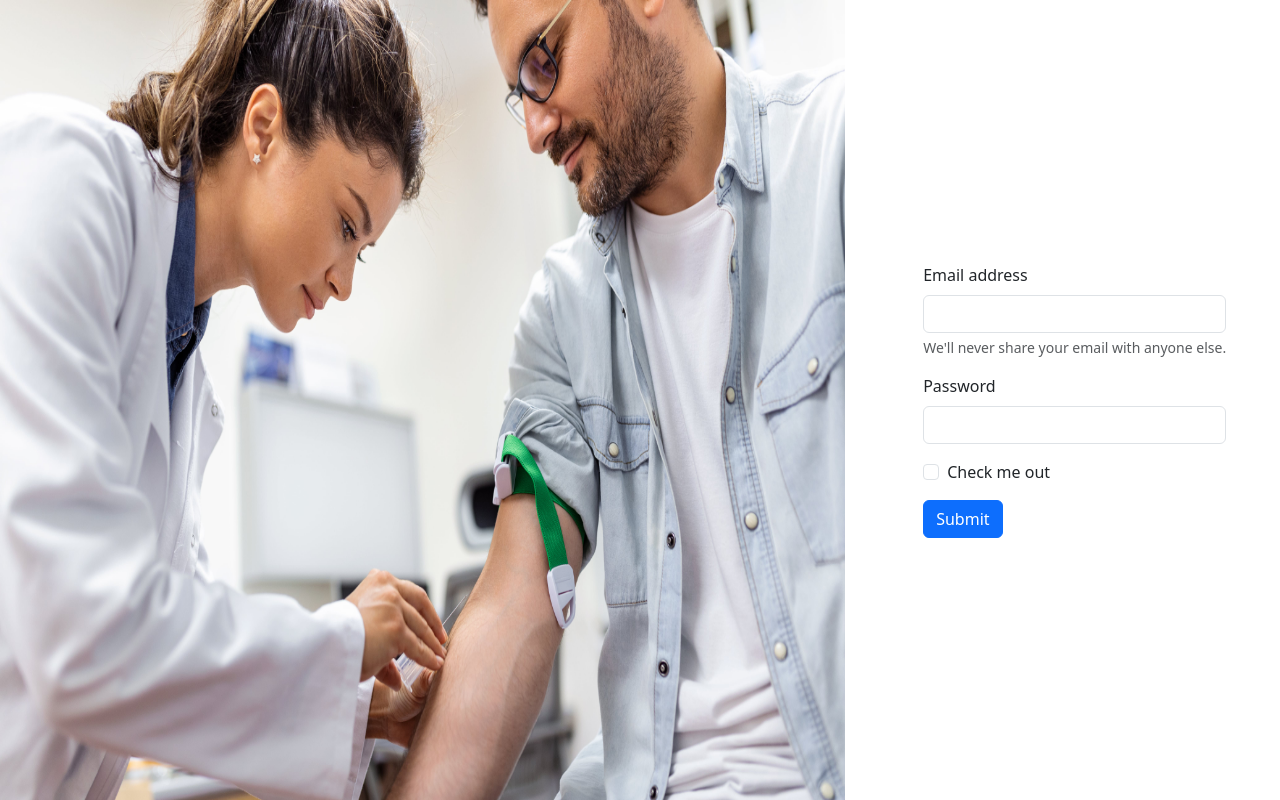
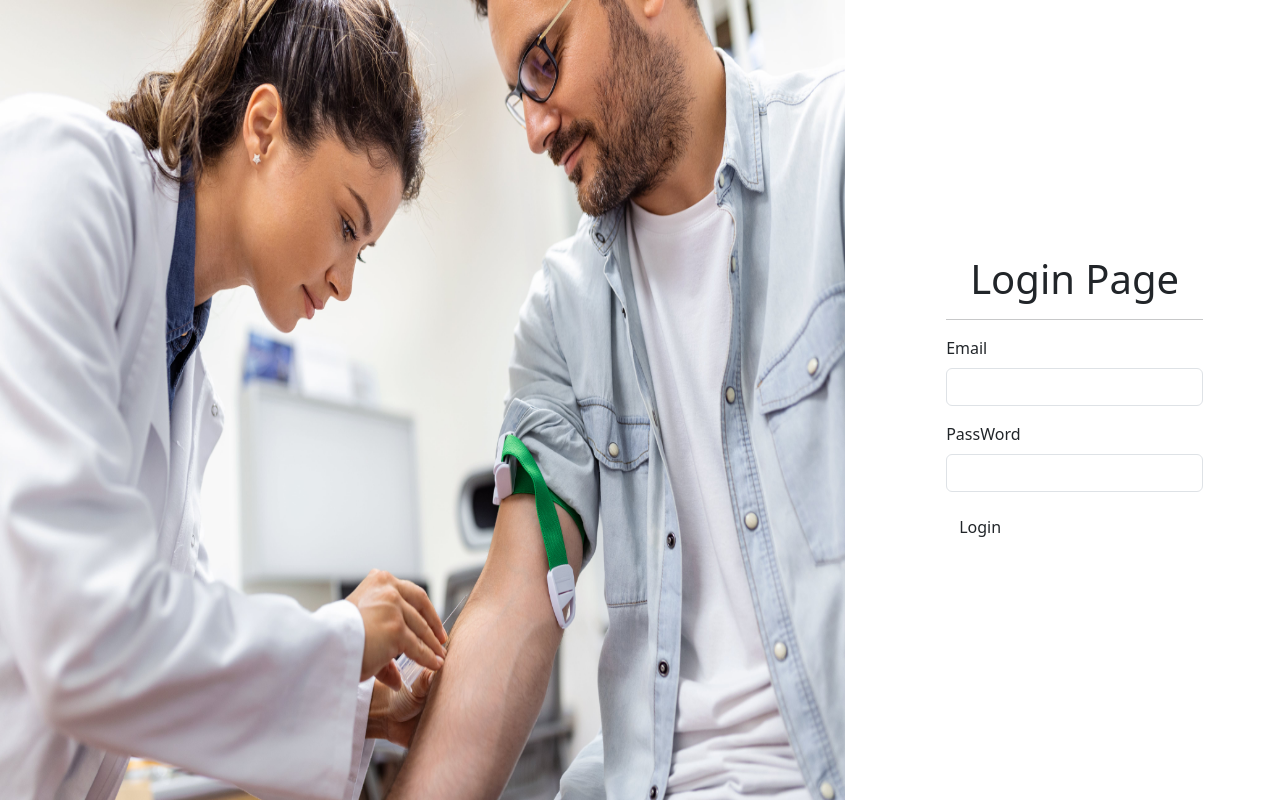
Before and after one commit to konlin008/Blood-Bank-App, a React (Create React App) app in the folder client/: page /login in a window 1280 px wide. Built offline with nearby package versions, Linux system fonts and the light colour scheme.

Commit message:
Reuseable login from

```diff
--- /dev/null
+++ b/client/src/components/shared/Form/Form.js
@@ -0,0 +1,37 @@
+import React, { useState } from "react";
+import InputType from "./InputType";
+const Form = ({ submitBtn, formTitle }) => {
+  const [email, setEmail] = useState("");
+  const [password, setpassword] = useState("");
+  return (
+    <div>
+      <form>
+        <h1 className="text-center">{formTitle}</h1>
+        <hr />
+        <InputType
+          LabelText={"Email"}
+          LableFor={"forEmail"}
+          inputType={"email"}
+          name={"email"}
+          value={email}
+          onChange={(e) => setEmail(e.target.value)}
+        />
+        <InputType
+          LabelText={"PassWord"}
+          LableFor={"forPassWord"}
+          inputType={"passWord"}
+          name={"passWord"}
+          value={password}
+          onChange={(e) => setpassword(e.target.value)}
+        />
+        <div className="d-felx">
+          <button className="btn btn-pimary" type="submit">
+            {submitBtn}
+          </button>
+        </div>
+      </form>
+    </div>
+  );
+};
+
+export default Form;
--- /dev/null
+++ b/client/src/components/shared/Form/InputType.js
@@ -0,0 +1,29 @@
+import React from "react";
+
+const InputType = ({
+  LabelText,
+  LableFor,
+  inputType,
+  value,
+  onChange,
+  name,
+}) => {
+  return (
+    <>
+      <div className="mb-3">
+        <label htmlFor={LableFor} className="form-label">
+          {LabelText}
+        </label>
+        <input
+          type={inputType}
+          className="form-control"
+          name={name}
+          value={value}
+          onChange={onChange}
+        />
+      </div>
+    </>
+  );
+};
+
+export default InputType;
--- a/client/src/pages/auth/Loggin.js
+++ b/client/src/pages/auth/Loggin.js
@@ -1,4 +1,5 @@
 import React from "react";
+import Form from "../../components/shared/Form/Form";
 
 const Loggin = () => {
   return (
@@ -8,45 +9,7 @@ const Loggin = () => {
           <img src="./assets/images/banner1.jpg" alt="loginImage"></img>
         </div>
         <div className="col-md-4 form-container">
-          <form>
-            <div className="mb-3">
-              <label htmlFor="exampleInputEmail1" className="form-label">
-                Email address
-              </label>
-              <input
-                type="email"
-                className="form-control"
-                id="exampleInputEmail1"
-                aria-describedby="emailHelp"
-              />
-              <div id="emailHelp" className="form-text">
-                We'll never share your email with anyone else.
-              </div>
-            </div>
-            <div className="mb-3">
-              <label htmlFor="exampleInputPassword1" className="form-label">
-                Password
-              </label>
-              <input
-                type="password"
-                className="form-control"
-                id="exampleInputPassword1"
-              />
-            </div>
-            <div className="mb-3 form-check">
-              <input
-                type="checkbox"
-                className="form-check-input"
-                id="exampleCheck1"
-              />
-              <label className="form-check-label" htmlFor="exampleCheck1">
-                Check me out
-              </label>
-            </div>
-            <button type="submit" className="btn btn-primary">
-              Submit
-            </button>
-          </form>
+          <Form formTitle={"Login Page"} submitBtn={"Login"} />
         </div>
       </div>
     </>
```
Also changed, not shown: 1 other file (tests, documents, lock files or other folders).
